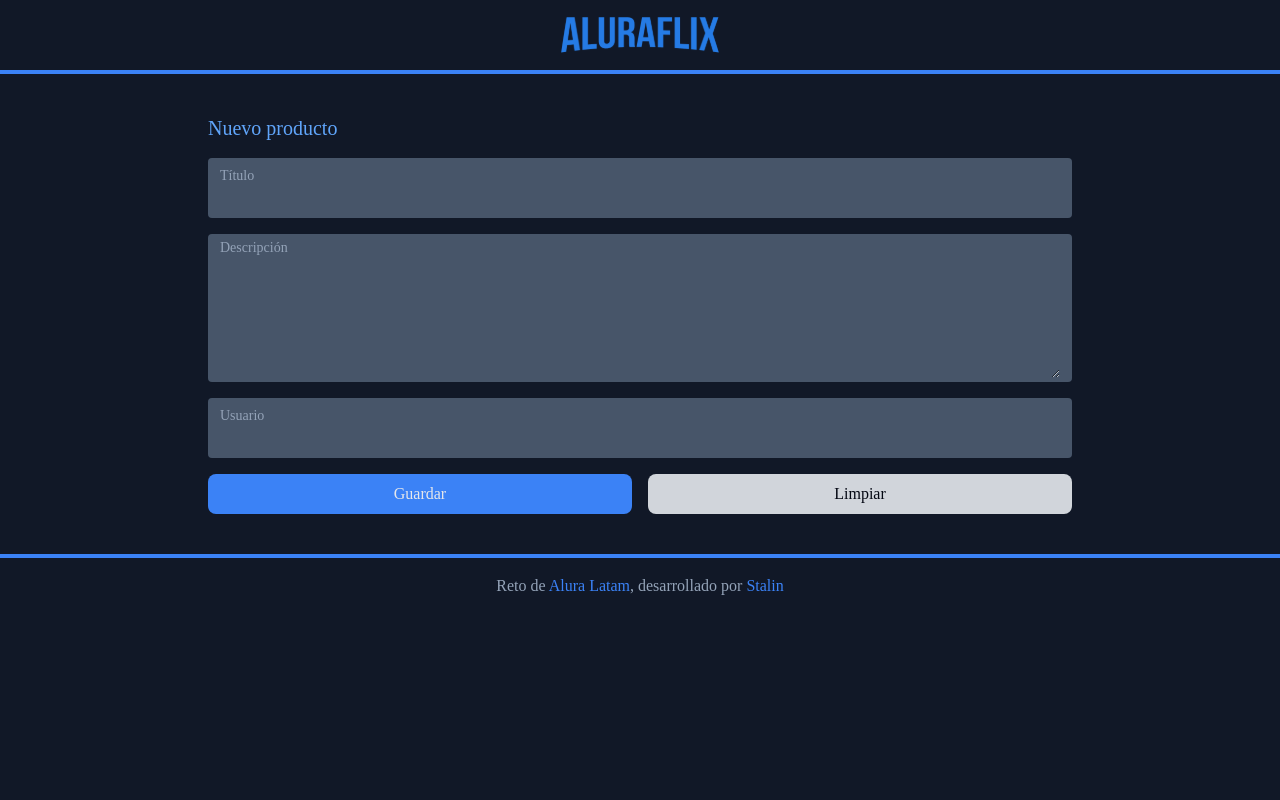
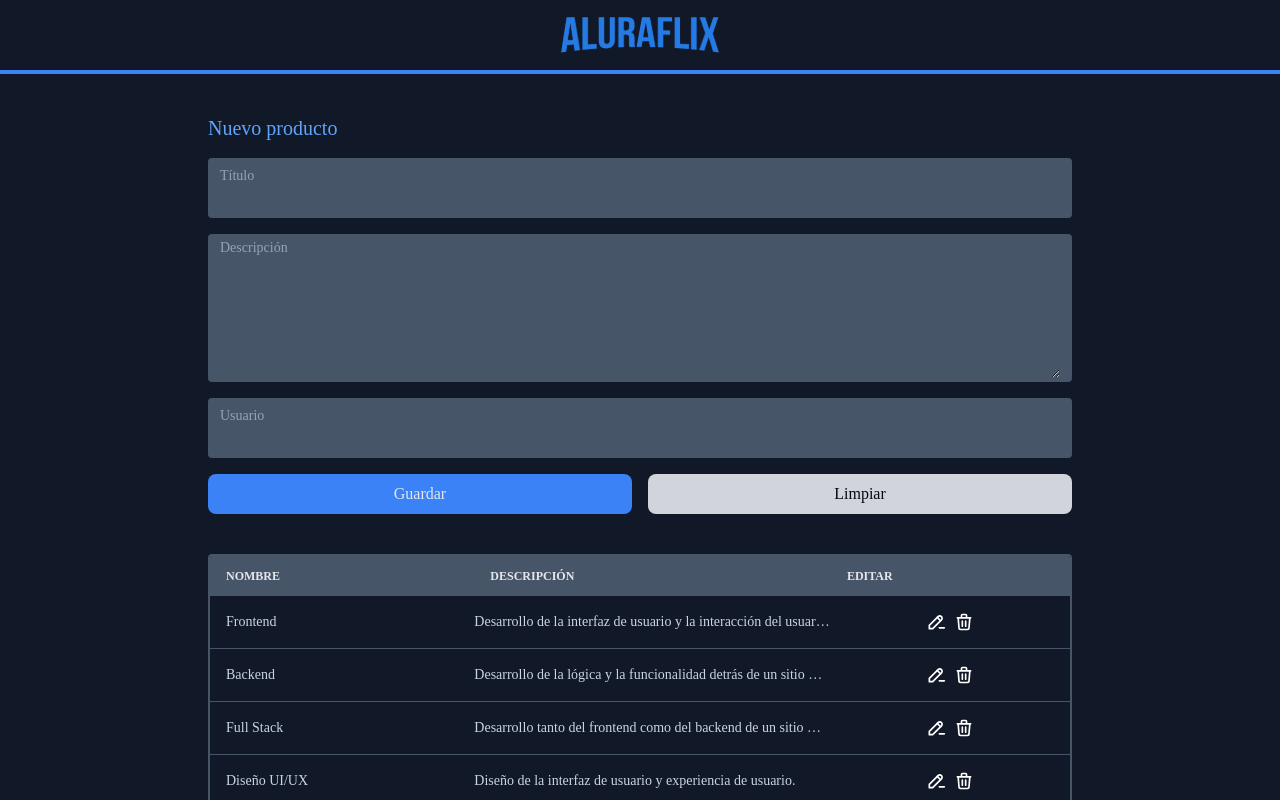
Before and after one commit to AL2A1118/aluraflix, a React (Vite) app: page /nueva-categoria in a window 1280 px wide. Shown: the top 800 px of the page. Built offline with nearby package versions, Linux system fonts and the light colour scheme; data requests are answered from the project's data file.

Commit message:
add categories table

```diff
--- a/src/components/NewCategory.jsx
+++ b/src/components/NewCategory.jsx
@@ -1,5 +1,6 @@
 import Button from './Button'
 import Input from './Input'
+import Table from './Table'
 import TextArea from './TextArea'
 
 function NewCategory() {
@@ -13,6 +14,7 @@
         <Button name='Guardar' position='left' />
         <Button name='Limpiar' />
       </div>
+      <Table />
     </section>
   )
 }
```
